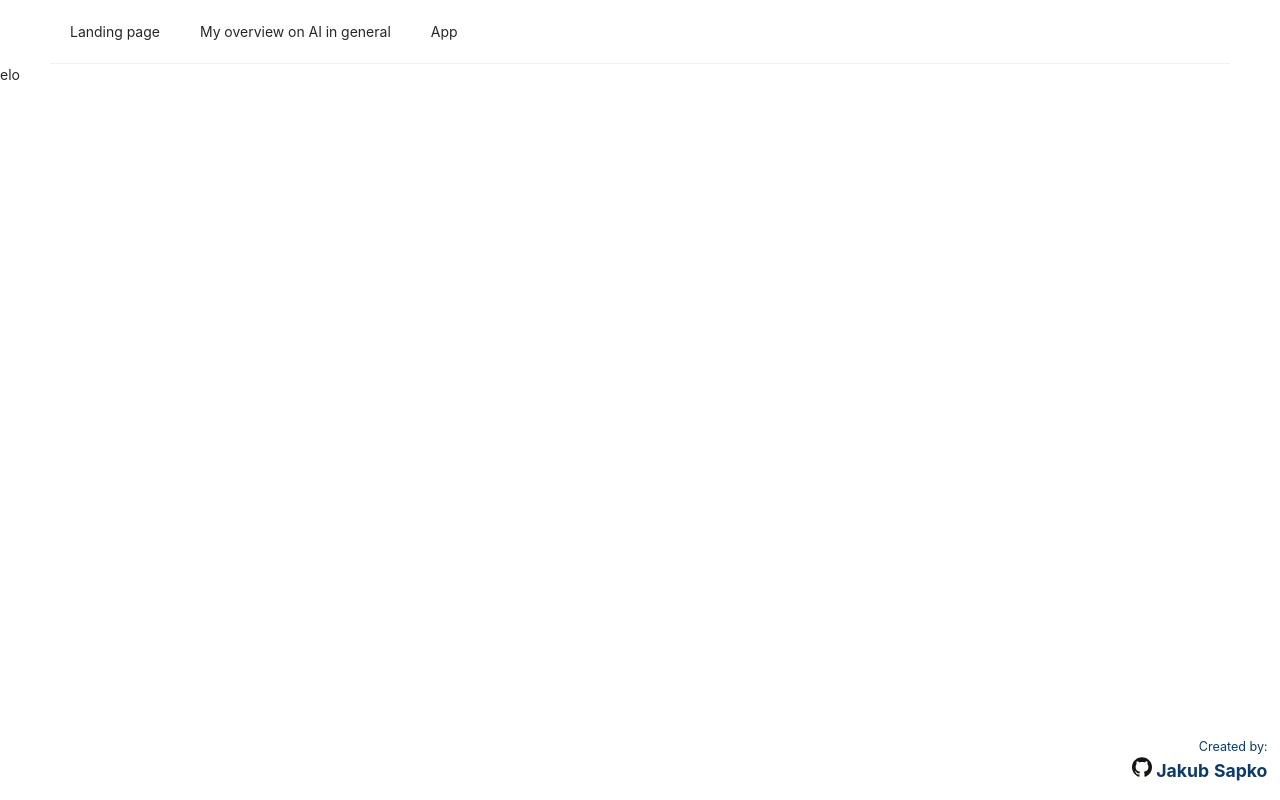
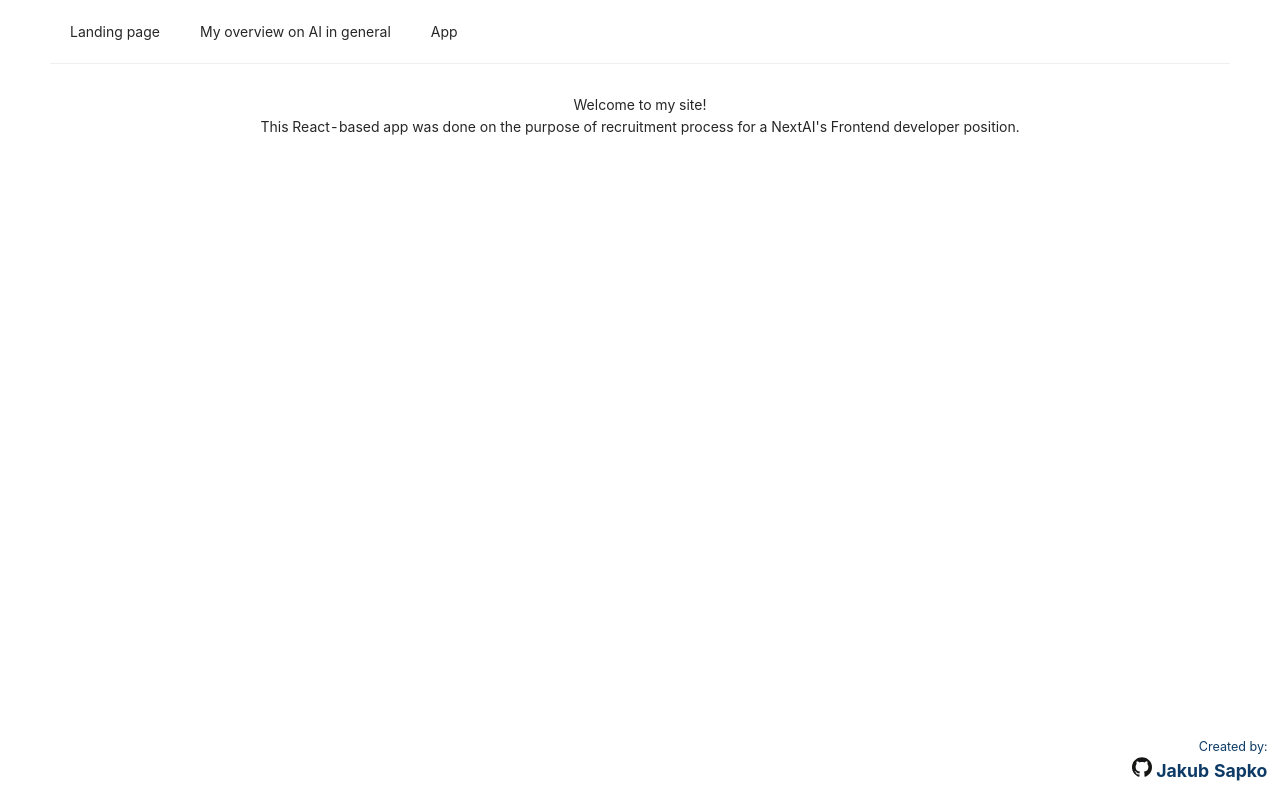
Before and after one commit to JakubSapko/newnative-recru, a React (Create React App) app in the folder nextai-recru/: page / in a window 1280 px wide. Built offline with nearby package versions, Linux system fonts and the light colour scheme.

Commit message:
add all subsites

```diff
--- a/nextai-recru/src/App.tsx
+++ b/nextai-recru/src/App.tsx
@@ -1,19 +1,21 @@
 import React from "react";
 import { BrowserRouter, Routes, Route } from "react-router-dom";
 import Landing from "./pages/Landing/Landing";
+import Overview from "./pages/Overview/Overview";
+import MainApp from "./pages/MainApp/MainApp";
 
 
 
-const MainApp = () => {
+const App = () => {
   return (
       <BrowserRouter>
         <Routes>
           <Route path="/" element={<Landing />} />
-          {/* <Route path="overview" element={<Overview />} />
-          <Route path="login" element={<Login />} /> */}
+          <Route path="overview" element={<Overview />} />
+          <Route path="app" element={<MainApp />} />
         </Routes>
       </BrowserRouter>
   );
 };
 
-export default MainApp;
+export default App;
--- a/nextai-recru/src/components/NavMenu.tsx
+++ b/nextai-recru/src/components/NavMenu.tsx
@@ -11,7 +11,7 @@ const NavMenu: React.FC = () => {
         <Link to="/overview">My overview on AI in general </Link>
       </Menu.Item>
       <Menu.Item>
-        <Link to="/login"> App </Link>
+        <Link to="/app"> App </Link>
       </Menu.Item>
     </Menu>
   );
--- a/nextai-recru/src/pages/Landing/LandingContent.tsx
+++ b/nextai-recru/src/pages/Landing/LandingContent.tsx
@@ -1,10 +1,25 @@
 import React from "react";
+import styled from "styled-components";
 import Footer from "../../components/Footer";
+
+const WelcomeWrapper = styled.div`
+  display: flex;
+  flex-direction: column;
+  align-items: center;
+  max-height: vmax;
+  padding-top: 30px;
+`;
 
 const LandingContent: React.FC = () => {
   return (
     <>
-      <div>elo</div>
+      <WelcomeWrapper>
+        Welcome to my site!
+        <div>
+          This React-based app was done on the purpose of recruitment process
+          for a NextAI's Frontend developer position.
+        </div>
+      </WelcomeWrapper>
       <Footer />
     </>
   );
--- /dev/null
+++ b/nextai-recru/src/pages/MainApp/MainApp.tsx
@@ -0,0 +1,13 @@
+import React from 'react';
+import "antd/dist/antd.css";
+import SiteLayout from '../../components/SiteLayout';
+import NavMenu from '../../components/NavMenu';
+import MainAppContent from './MainAppContent';
+
+const MainApp:React.FC = () => {
+  return (
+    <SiteLayout Header={<NavMenu/>} Content={<MainAppContent/>}/>
+  );
+}
+
+export default MainApp;
--- /dev/null
+++ b/nextai-recru/src/pages/MainApp/MainAppContent.tsx
@@ -0,0 +1,12 @@
+import Footer from "../../components/Footer";
+
+const MainAppContent: React.FC = () => {
+    return (
+      <>
+        Future content
+        <Footer />
+      </>
+    );
+  };
+
+  export default MainAppContent;
--- /dev/null
+++ b/nextai-recru/src/pages/Overview/Overview.tsx
@@ -0,0 +1,13 @@
+import React from 'react';
+import "antd/dist/antd.css";
+import SiteLayout from '../../components/SiteLayout';
+import NavMenu from '../../components/NavMenu';
+import OverviewContent from './OverviewContent';
+
+const Overview:React.FC = () => {
+  return (
+    <SiteLayout Header={<NavMenu/>} Content={<OverviewContent/>}/>
+  );
+}
+
+export default Overview;
--- /dev/null
+++ b/nextai-recru/src/pages/Overview/OverviewContent.tsx
@@ -0,0 +1,12 @@
+import Footer from "../../components/Footer";
+
+const OverviewContent: React.FC = () => {
+    return (
+      <>
+        Future content
+        <Footer />
+      </>
+    );
+  };
+
+  export default OverviewContent;
```
